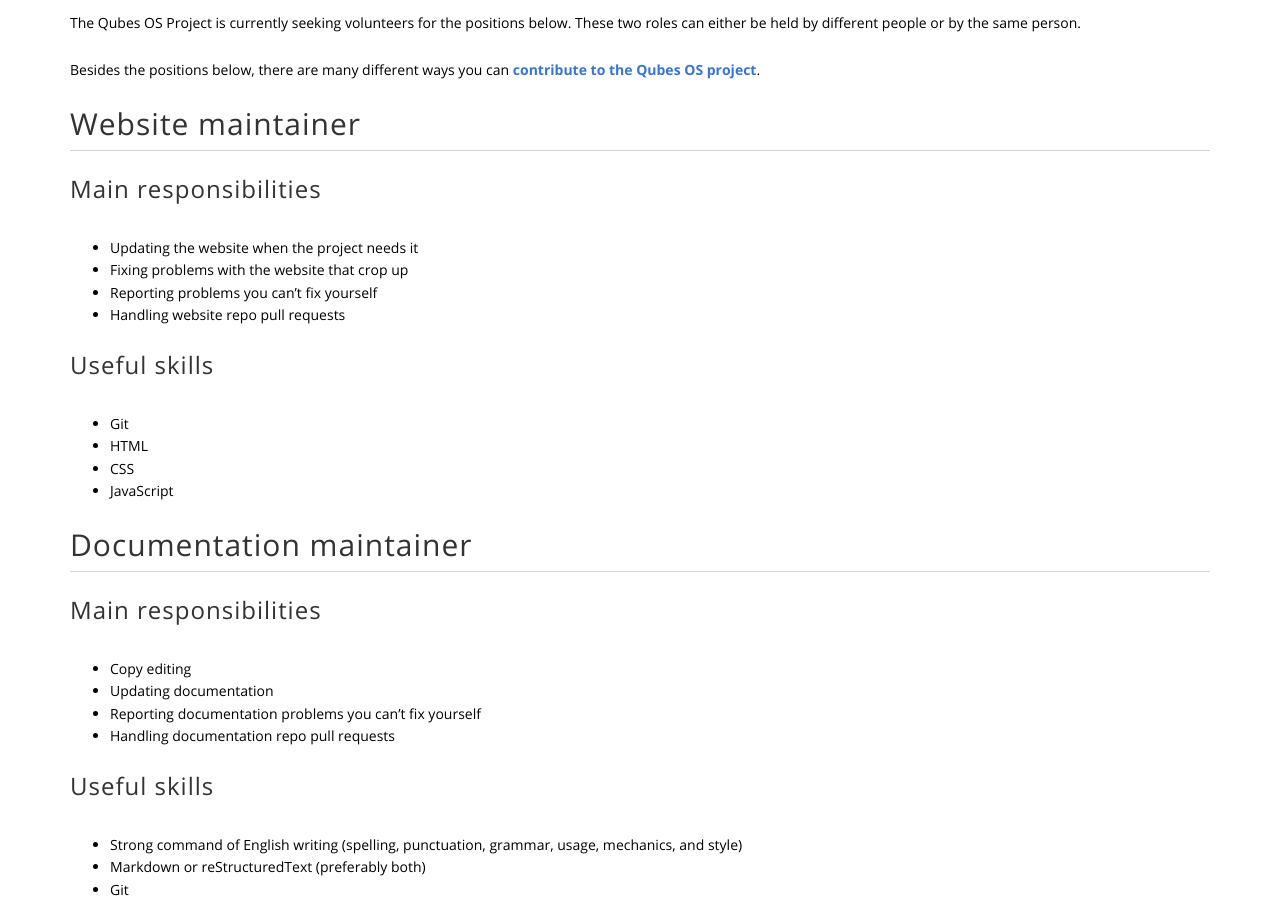
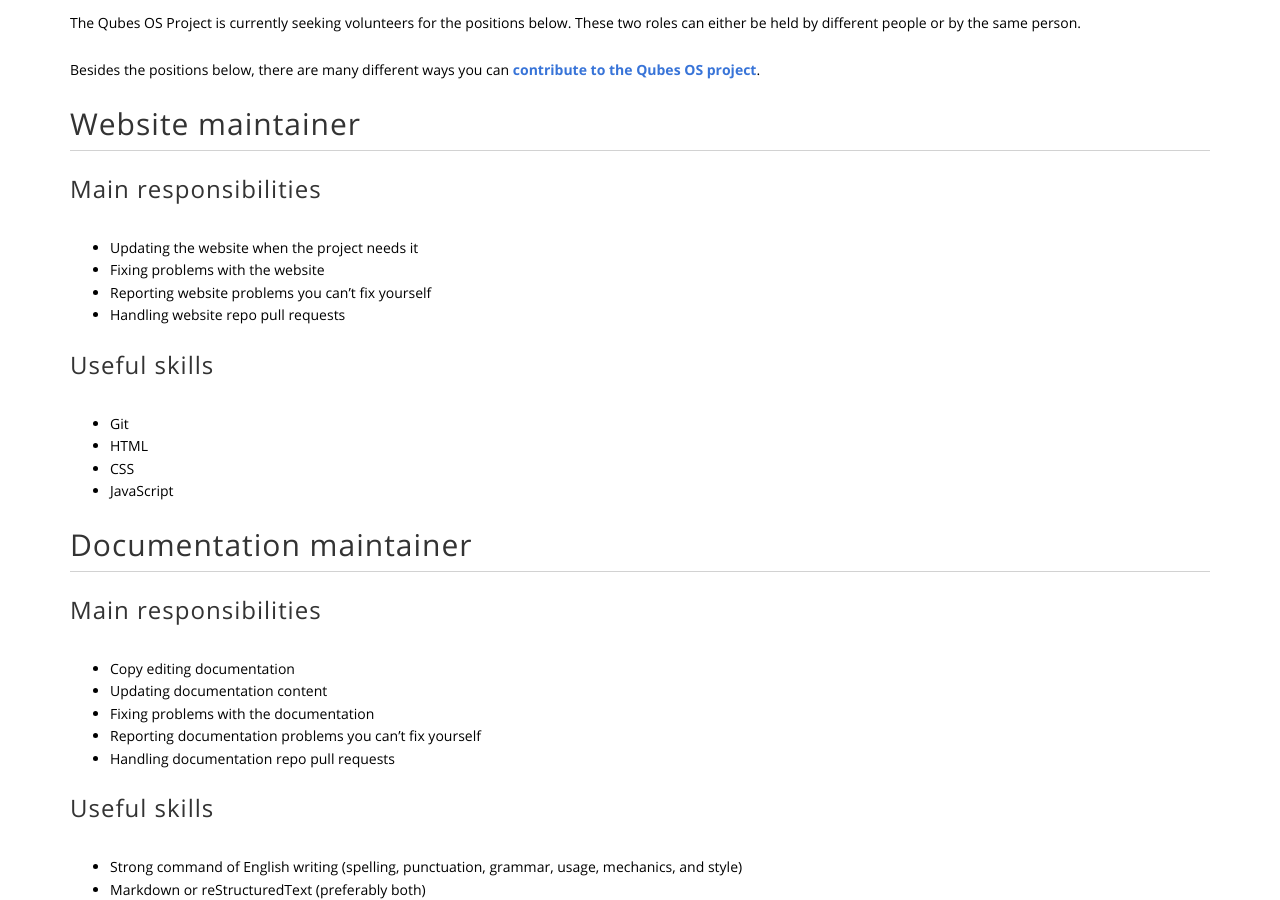
Before and after one commit to QubesOS/qubesos.github.io, a Jekyll site: the page built from pages/join.md, in a window 1280 px wide and 900 px high, scrolled down 219 px. Built offline with Jekyll 4.4.1, drawn with Linux system fonts in a browser that asks for light colours; some web fonts are replaced.

Commit message:
Clarify descriptions

```diff
--- a/pages/join.md
+++ b/pages/join.md
@@ -14,8 +14,8 @@ Besides the positions below, there are many different ways you can [contribute t
 ### Main responsibilities
 
 - Updating the website when the project needs it
-- Fixing problems with the website that crop up
-- Reporting problems you can't fix yourself
+- Fixing problems with the website
+- Reporting website problems you can't fix yourself
 - Handling website repo pull requests
 
 ### Useful skills
@@ -29,8 +29,9 @@ Besides the positions below, there are many different ways you can [contribute t
 
 ### Main responsibilities
 
-- Copy editing
-- Updating documentation
+- Copy editing documentation
+- Updating documentation content
+- Fixing problems with the documentation
 - Reporting documentation problems you can't fix yourself
 - Handling documentation repo pull requests
 
```
